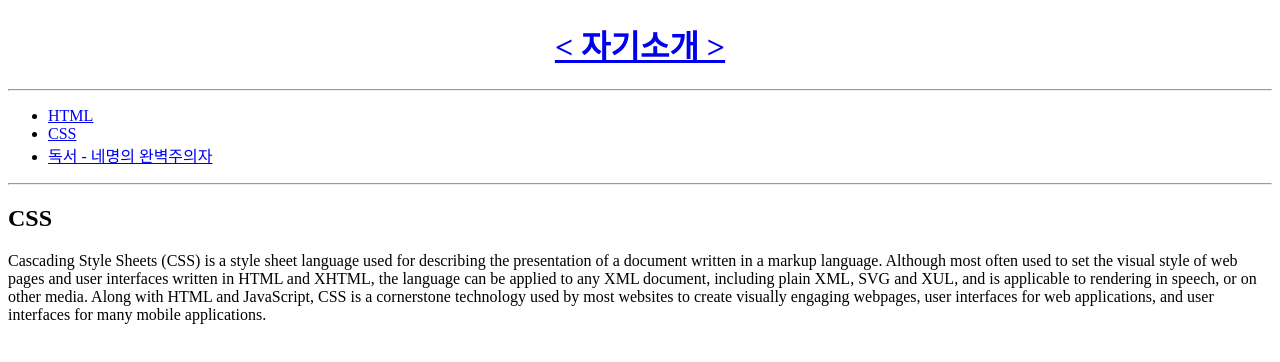
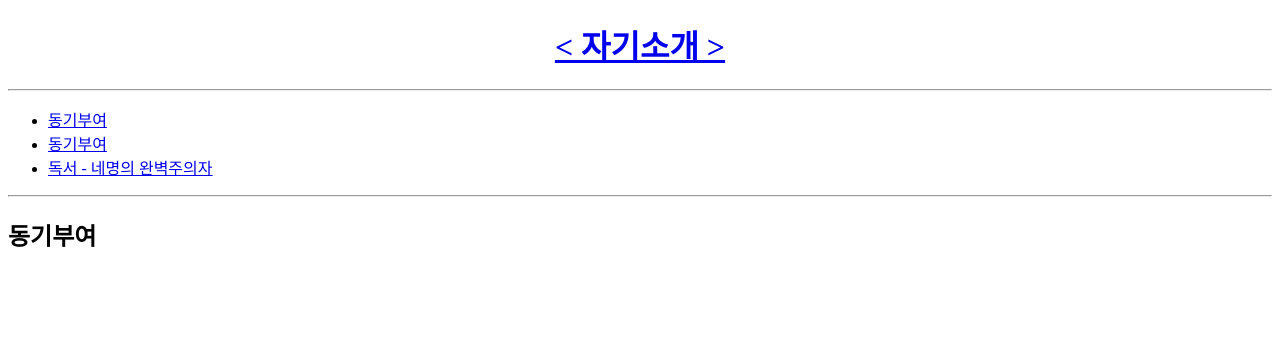
Before and after one commit to shinyehwan/mid-term-project, a website: page 2.html in a window 1280 px wide. Drawn offline with Linux system fonts and the light colour scheme.

Commit message:
동기부여만 작성하면 완료!

```diff
--- a/2.html
+++ b/2.html
@@ -1,21 +1,21 @@
 <!doctype html>
 <html>
 <head>
-  <title>자기소개 - CSS</title>
+  <title>자기소개 - 동기부여</title>
   <meta charset="utf-8">
 </head>
 <body>
   <center><h1><a href="index.html">&lt; 자기소개 &gt;</a></h1></center>
   <hr>
   <ul>
-    <li><a href="1.html">HTML</a></li>
-    <li><a href="2.html">CSS</a></li>
+    <li><a href="1.html">동기부여</a></li>
+    <li><a href="2.html">동기부여</a></li>
     <li><a href="3.html">독서 - 네명의 완벽주의자</a></li>
   </ul>
   <hr>
-  <h2>CSS</h2>
+  <h2>동기부여</h2>
   <p>
-    Cascading Style Sheets (CSS) is a style sheet language used for describing the presentation of a document written in a markup language. Although most often used to set the visual style of web pages and user interfaces written in HTML and XHTML, the language can be applied to any XML document, including plain XML, SVG and XUL, and is applicable to rendering in speech, or on other media. Along with HTML and JavaScript, CSS is a cornerstone technology used by most websites to create visually engaging webpages, user interfaces for web applications, and user interfaces for many mobile applications.
+
   </p>
 </body>
 </html>
```
Also changed, not shown: 1.html (+3 -4 lines), 3.html (+2 -3 lines), index.html (+2 -3 lines).
